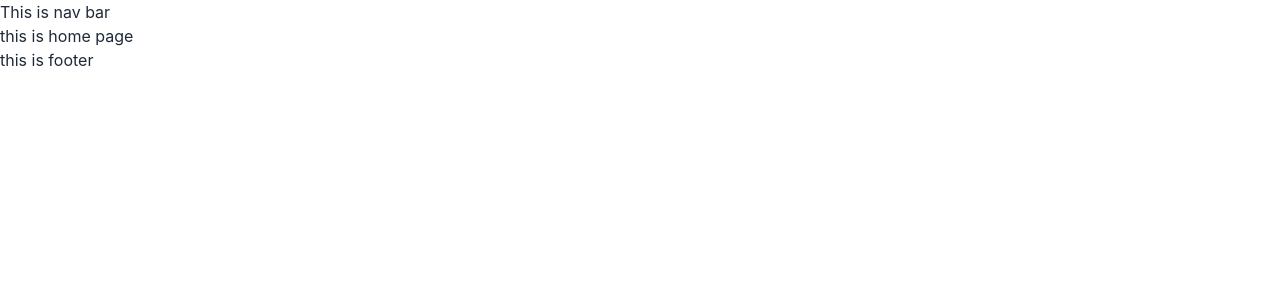
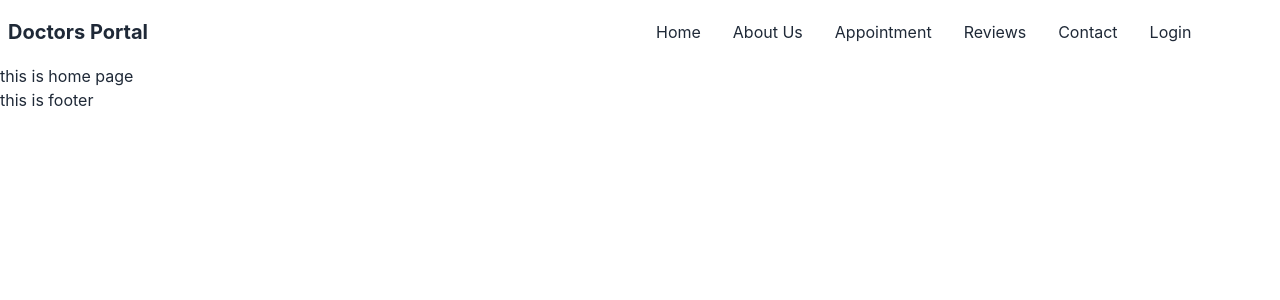
Before and after one commit to noyon-podder/Doctor-Protal-cl, a React (Create React App) app: page / in a window 1280 px wide. Shown: the top 300 px of the page. Built offline with nearby package versions, Linux system fonts and the light colour scheme.

Commit message:
navbar add this commit

```diff
--- a/src/App.js
+++ b/src/App.js
@@ -5,7 +5,7 @@
 
 function App() {
   return (
-    <div>
+    <div className="max-w-[1440px] mx-auto ">
       <RouterProvider router={router}></RouterProvider>
     </div>
   );
--- a/src/Pages/Shared/Navbar/Navbar.js
+++ b/src/Pages/Shared/Navbar/Navbar.js
@@ -1,11 +1,66 @@
-import React from 'react';
+import React from "react";
+import { Link } from "react-router-dom";
 
 const Navbar = () => {
-    return (
-        <div>
-            <h4>This is nav bar </h4>
+
+    const menuItems = <React.Fragment>
+            <li>
+              <Link to="/">Home</Link>
+            </li>
+            <li>
+              <Link to="about">About Us</Link>
+            </li>
+
+            <li>
+              <Link to="/appointment">Appointment</Link>
+            </li>
+            <li>
+              <Link to="/reviews">Reviews</Link>
+            </li>
+            <li>
+              <Link to="/contact">Contact</Link>
+            </li>
+            <li>
+              <Link to="/login">Login</Link>
+            </li>
+    </React.Fragment>
+  return (
+    <div className="navbar bg-base-100">
+      <div className="navbar-start">
+        <div className="dropdown">
+          <label tabIndex={0} className="btn btn-ghost lg:hidden">
+            <svg
+              xmlns="http://www.w3.org/2000/svg"
+              className="h-5 w-5"
+              fill="none"
+              viewBox="0 0 24 24"
+              stroke="currentColor"
+            >
+              <path
+                strokeLinecap="round"
+                strokeLinejoin="round"
+                strokeWidth="2"
+                d="M4 6h16M4 12h8m-8 6h16"
+              />
+            </svg>
+          </label>
+          <ul
+            tabIndex={0}
+            className="menu menu-compact dropdown-content mt-3 p-2 shadow bg-base-100 rounded-box w-52"
+          >
+            {menuItems}
+          </ul>
         </div>
-    );
+        <Link to="/" className="normal-case text-xl font-bold">Doctors Portal</Link>
+      </div>
+      <div className="navbar-center hidden lg:flex">
+        <ul className="menu menu-horizontal p-0">
+       {menuItems}
+        </ul>
+      </div>
+
+    </div>
+  );
 };
 
 export default Navbar;
```
